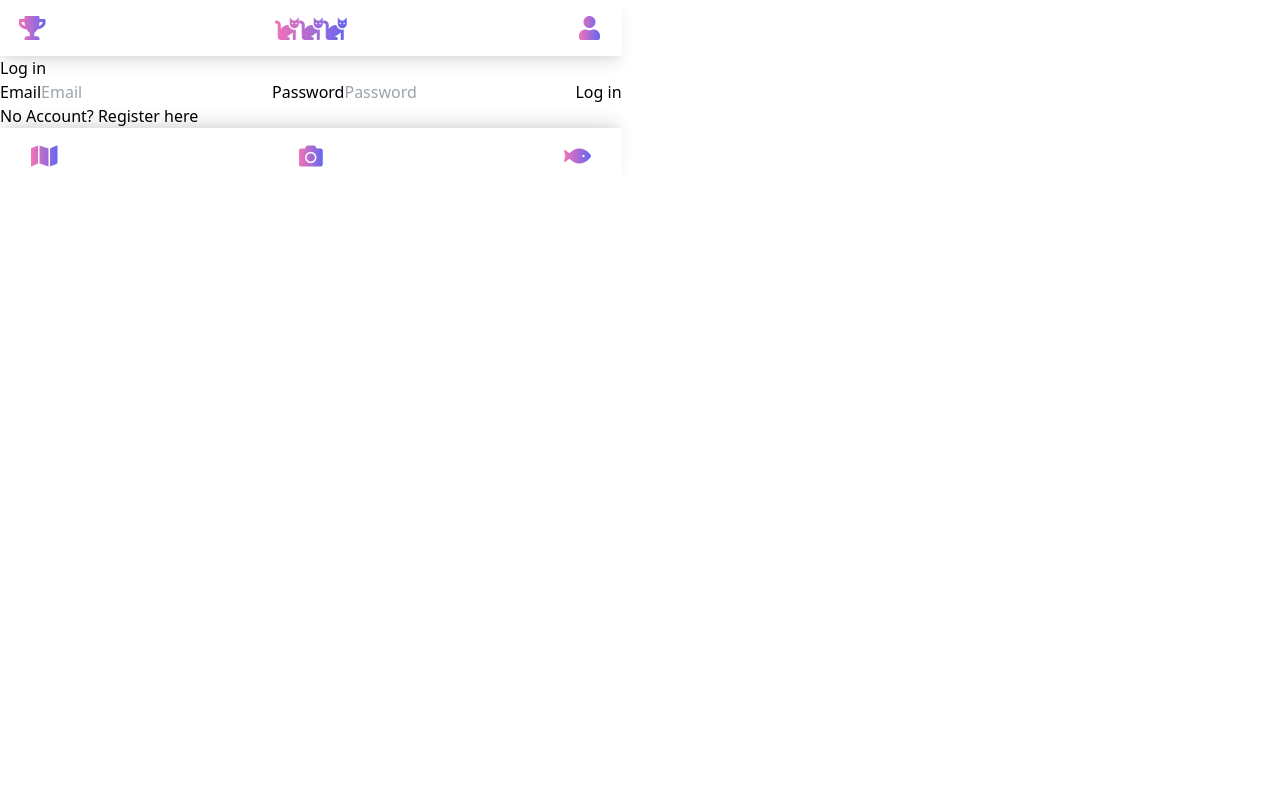
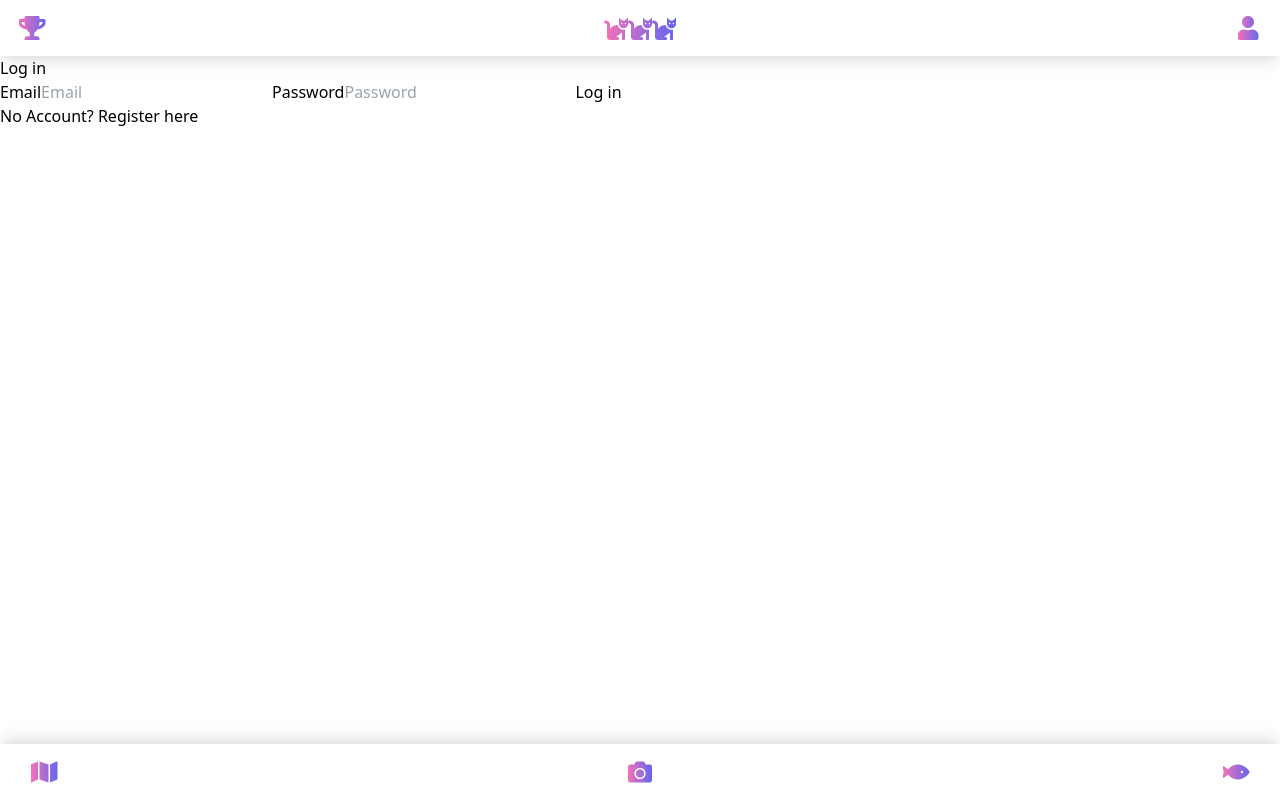
Before and after one commit to harakeke-2021/catwatch, a React (Vite) app: page /login in a window 1280 px wide. Built offline with nearby package versions, Linux system fonts and the light colour scheme; no server answers.

Commit message:
Add splash and layout fixes

```diff
--- a/client/App.jsx
+++ b/client/App.jsx
@@ -1,5 +1,5 @@
 import React from 'react'
-import { Route } from 'react-router'
+import { Route, useRouteMatch } from 'react-router'
 
 import Feed from './features/feed/Feed'
 import Camera from './features/camera/Camera'
@@ -10,17 +10,19 @@ import { AuthProvider } from './features/auth/GetAuthState'
 import PrivateRoute from './features/auth/PrivateRoute'
 import User from './features/user/User'
 import MapView from './features/map/MapView'
-import Geolocation from './features/map/Geolocation'
+import Splash from './features/splash/Splash'
 
 import './style.css'
 import '@fortawesome/fontawesome-free/css/all.css'
 
 export default function App () {
+  const splashRoute = useRouteMatch({ path: '/', exact: true })
   return (<>
     <AuthProvider>
-      <div className="fixed flex flex-col h-full">
-        <Nav>
-          <PrivateRoute exact path="/" component={Feed}/>
+      <div className="fixed flex flex-col w-full h-full">
+        <Nav display={!splashRoute}>
+          <PrivateRoute exact path="/" component={Splash}/>
+          <Route exact path="/feed" component={Feed}/>
           <Route exact path="/login" component={Login}/>
           <Route exact path="/register" component={Register}/>
           <Route path="/user" component={User}/>
--- a/client/features/feed/Feed.jsx
+++ b/client/features/feed/Feed.jsx
@@ -4,7 +4,7 @@ export default function Feed () {
   const items = ['ya boi kenneth', 'bob', 'fred']
 
   return (
-    <main className="flex-1 overflow-y-auto divide-y divide-gray-100">
+    <main className="divide-y divide-gray-100">
       {items.map(item =>
         <FeedPost key={item} item={item} />
       )}
--- a/client/features/nav/Footer.jsx
+++ b/client/features/nav/Footer.jsx
@@ -8,7 +8,7 @@ export default function Footer () {
         {/* map camera feed */}
         <NavButton target="/map" className="fas fa-map" />
         <NavButton target="/camera" className="fas fa-camera" />
-        <NavButton target="/" className="fas fa-fish" />
+        <NavButton target="/feed" className="fas fa-fish" />
       </div>
 
     </footer>
--- a/client/features/nav/Nav.jsx
+++ b/client/features/nav/Nav.jsx
@@ -2,10 +2,13 @@ import React from 'react'
 import Footer from './Footer'
 import Header from './Header'
 
-export default function Nav ({ children }) {
-  return (<>
+export default function Nav ({ children, display }) {
+  return display ? (<>
     <Header />
-    {children}
+    <div className='flex-1 overflow-y-auto'>
+      {children}
+    </div>
     <Footer/>
   </>)
+    : children
 }
--- /dev/null
+++ b/client/features/splash/Splash.jsx
@@ -0,0 +1,15 @@
+import React from 'react'
+
+export default function Splash () {
+  return (
+    <div className="flex flex-col items-center justify-center h-full bg-gray-50">
+      <div className="text-gradient bg-gradient-to-r from-pink-400 to-indigo-500">
+        <i className="fas fa-cat text-9xl"></i>
+      </div>
+      <div className="flex justify-around w-full px-6 pt-20 text-gray-50 placeholder-opacity-20">
+        <div className="w-32 p-4 text-xl font-bold text-center rounded-xl bg-gradient-to-r from-pink-400 to-indigo-500">Login</div>
+        <div className="w-32 p-4 text-xl font-bold text-center rounded-xl bg-gradient-to-r from-pink-400 to-indigo-500">Register</div>
+      </div>
+    </div>
+  )
+}
```
